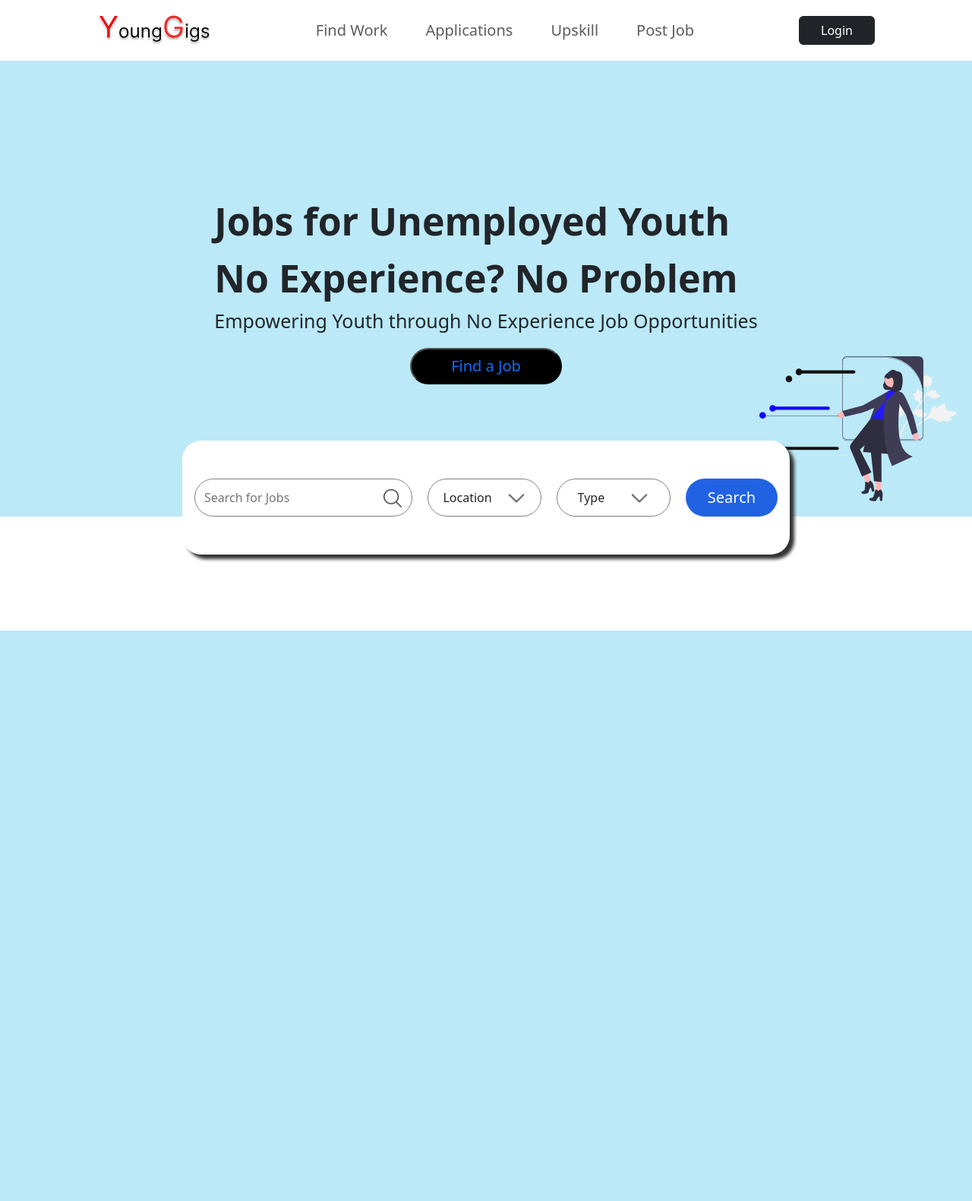
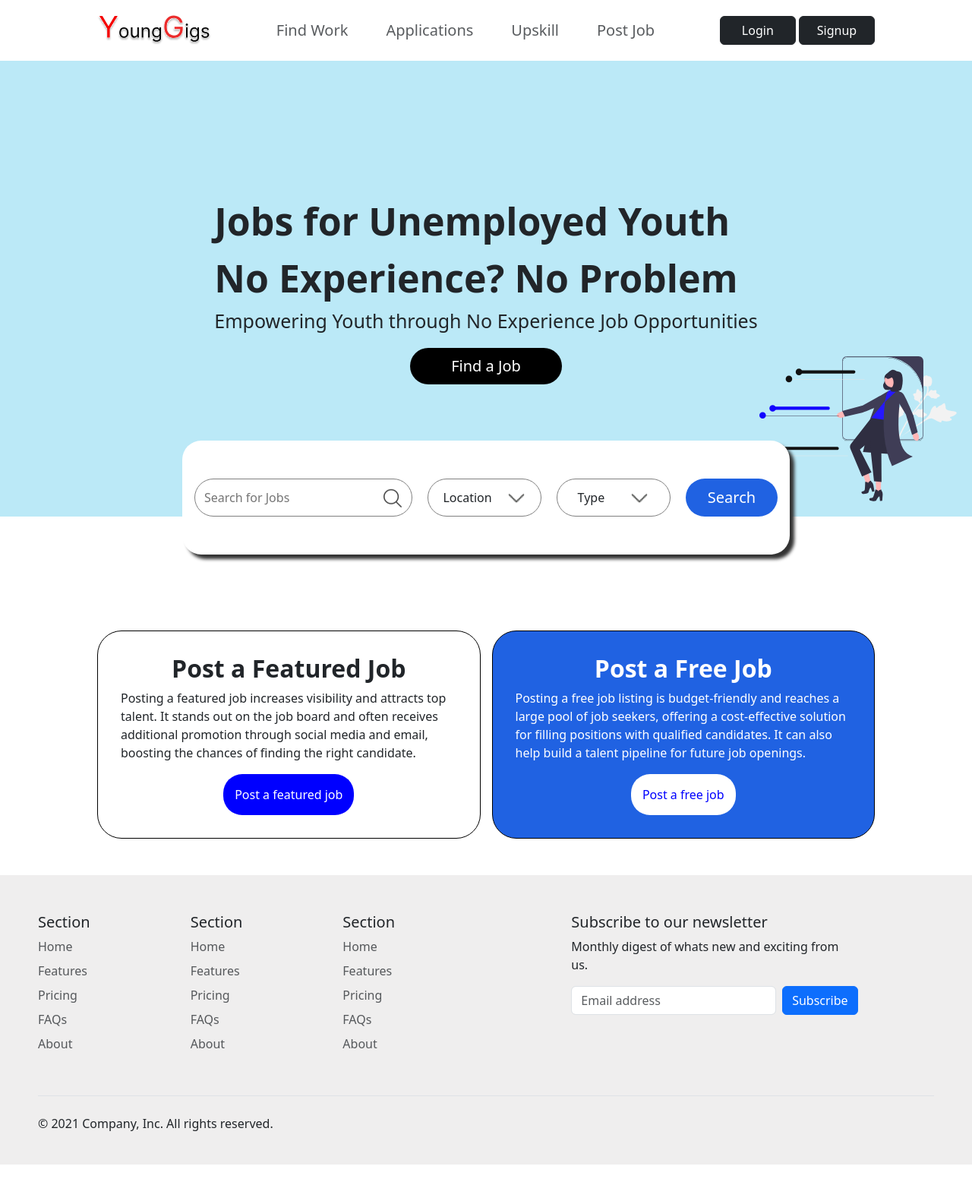
Before and after one commit to MinavKaria/WPL_Project, a PHP site: page / in a window 1280 px wide. Shown: the whole page at 76% size. Before the commit the page ends 830 px from the top, so only its background shows below. Run offline with PHP 8.4, Linux system fonts and the light colour scheme.

Commit message:
Add changes

```diff
--- a/index.html
+++ b/index.html
@@ -13,18 +13,22 @@
     <div class="navbarBox">
         <div class="navbarContainer">
             <div>
-                <img src="assets/YoungGigs.svg" alt="" class="logo">
+                <a href="index.html"><img src="assets/YoungGigs.svg" alt="" class="logo"></a>
             </div>
             <ul class="navbarLinks list-unstyled">
-                <li><a href="" class="text-decoration-none text-body-secondary">Find Work</a></li>
+                <li><a href="jobpage.html" class="text-decoration-none text-body-secondary">Find Work</a></li>
                 <li><a href="" class="text-decoration-none text-body-secondary">Applications</a></li>
                 <li><a href="" class="text-decoration-none text-body-secondary">Upskill</a></li>
-                <li><a href="" class="text-decoration-none text-body-secondary">Post Job</a></li>
+                <li><a href="postJob.html" class="text-decoration-none text-body-secondary">Post Job</a></li>
             </ul>
 
-
+            <div>
             <div class="btn btn-dark">
-                Login
+              <a href="login.html" class="text-decoration-none text-white">Login</a>
+            </div>
+            <div class="btn btn-dark">
+              <a href="signup.html" class="text-decoration-none text-white">Signup</a>
+            </div>
             </div>
         </div>
     </div>
@@ -40,7 +44,7 @@
             <p class="heroLine">Empowering Youth through No Experience Job Opportunities</p>
 
             <div class="findContainer">
-            <button class="FindJobBtn"> <a href="jobpage.html" class="text-decoration-none "> Find a Job</a></button>
+           <a href="./jobpage.html" class="text-decoration-none text-white FindJobBtn"> Find a Job</a>
             </div>
         </div>
         </div>
@@ -77,6 +81,79 @@
             <img src="assets/loading.svg" alt="" class="unloading loader">
         </div>
     </div>
+    <div class="cards">
+        <div class="card1">
+            <h2><b>Post a Featured Job</b></h2>
+            <p>Posting a featured job increases visibility and attracts top talent. It stands out on the job board and often receives additional promotion through social media and email, boosting the chances of finding the right candidate.</p>
+            <button>Post a featured job</button>
+        </div>
+        <div class="card2">
+            <h2><b>Post a Free Job</b></h2>
+            <p>Posting a free job listing is budget-friendly and reaches a large pool of job seekers, offering a cost-effective solution for filling positions with qualified candidates. It can also help build a talent pipeline for future job openings.</p>
+            <button>Post a free job</button>
+        </div>
+    </div>
+
+    <div class=" my-5 bg-color">
+        <footer class="">
+          <div class="row">
+            <div class="col-2">
+              <h5>Section</h5>
+              <ul class="nav flex-column">
+                <li class="nav-item mb-2"><a href="#" class="nav-link p-0 text-muted">Home</a></li>
+                <li class="nav-item mb-2"><a href="#" class="nav-link p-0 text-muted">Features</a></li>
+                <li class="nav-item mb-2"><a href="#" class="nav-link p-0 text-muted">Pricing</a></li>
+                <li class="nav-item mb-2"><a href="#" class="nav-link p-0 text-muted">FAQs</a></li>
+                <li class="nav-item mb-2"><a href="#" class="nav-link p-0 text-muted">About</a></li>
+              </ul>
+            </div>
+
+            <div class="col-2">
+              <h5>Section</h5>
+              <ul class="nav flex-column">
+                <li class="nav-item mb-2"><a href="#" class="nav-link p-0 text-muted">Home</a></li>
+                <li class="nav-item mb-2"><a href="#" class="nav-link p-0 text-muted">Features</a></li>
+                <li class="nav-item mb-2"><a href="#" class="nav-link p-0 text-muted">Pricing</a></li>
+                <li class="nav-item mb-2"><a href="#" class="nav-link p-0 text-muted">FAQs</a></li>
+                <li class="nav-item mb-2"><a href="#" class="nav-link p-0 text-muted">About</a></li>
+              </ul>
+            </div>
+
+            <div class="col-2">
+              <h5>Section</h5>
+              <ul class="nav flex-column">
+                <li class="nav-item mb-2"><a href="#" class="nav-link p-0 text-muted">Home</a></li>
+                <li class="nav-item mb-2"><a href="#" class="nav-link p-0 text-muted">Features</a></li>
+                <li class="nav-item mb-2"><a href="#" class="nav-link p-0 text-muted">Pricing</a></li>
+                <li class="nav-item mb-2"><a href="#" class="nav-link p-0 text-muted">FAQs</a></li>
+                <li class="nav-item mb-2"><a href="#" class="nav-link p-0 text-muted">About</a></li>
+              </ul>
+            </div>
+
+            <div class="col-4 offset-1">
+              <form>
+                <h5>Subscribe to our newsletter</h5>
+                <p>Monthly digest of whats new and exciting from us.</p>
+                <div class="d-flex w-100 gap-2">
+                  <label for="newsletter1" class="visually-hidden">Email address</label>
+                  <input id="newsletter1" type="text" class="form-control" placeholder="Email address">
+                  <button class="btn btn-primary" type="button">Subscribe</button>
+                </div>
+              </form>
+            </div>
+          </div>
+
+          <div class="d-flex justify-content-between py-4 my-4 border-top mt-5">
+            <p>© 2021 Company, Inc. All rights reserved.</p>
+            <ul class="list-unstyled d-flex">
+              <li class="ms-3"><a class="link-dark" href="#"><svg class="bi" width="24" height="24"><use xlink:href="#twitter"></use></svg></a></li>
+              <li class="ms-3"><a class="link-dark" href="#"><svg class="bi" width="24" height="24"><use xlink:href="#instagram"></use></svg></a></li>
+              <li class="ms-3"><a class="link-dark" href="#"><svg class="bi" width="24" height="24"><use xlink:href="#facebook"></use></svg></a></li>
+            </ul>
+          </div>
+        </footer>
+      </div>
+
     <script src="index.js"></script>
 </body>
 </html>
--- a/index.js
+++ b/index.js
@@ -1,21 +1,22 @@
-function animateButton()
-{
-    const button=document.querySelector('.searchJobs');
-    const loading=document.querySelector('.loader');
-    // button.classList.add('animate');
+async function animateButton() {
+
+    // window.location.href = 'http://localhost/WPL%20%20Mini%20Project/WPL_Project/jobpage.html';
+    const button = document.querySelector('.searchJobs');
+    const loading = document.querySelector('.loader');
+
     button.classList.add('hidden');
     loading.classList.remove('unloading');
     loading.classList.add('loading');
-    setTimeout(() => {
+
+    await setTimeout(() => {
         loading.classList.remove('loading');
         loading.classList.add('unloading');
         button.classList.remove('hidden');
+        console.log("Redirecting to jobpage.html");
     }, 3000);
 
+    // Redirect after animation is complete
+   console.log("Redirecting to jobpage.html");
+
+
 }
-
-// function openTypeMenu()
-// {
-//     const dropdown1=document.querySelector('.searchType');
-//     button.classList.add('animate');
-// }
--- a/style.css
+++ b/style.css
@@ -102,6 +102,9 @@ body
     height: 3rem;
     border-radius: 25px;
     font-size: 20px;
+    display: flex;
+    justify-content: center;
+    align-items: center;
 }
 
 .findContainer
@@ -268,12 +271,87 @@ body
     display: none;
 }
 
+.cards
+{
+    display: flex;
+    justify-content: center;
+    width: 100%;
+    padding-right: 10%;
+    padding-left: 10%;
+    margin-right: auto;
+    margin-left: auto;
+    gap: 15px;
+}
+
+.card1
+{
+    border: 1px solid black;
+    width: 100%;
+    height: 100%;
+    border-radius: 2rem;
+    display: flex;
+    flex-direction: column;
+    align-items: center;
+    padding: 30px;
+    min-height: 250px;
+}
+
+.card1 > button
+{
+    background-color: blue;
+    border: 0px;
+    color: white;
+    padding: 15px;
+    border-radius:25px;
+}
+
+
+
+.card2
+{
+    border: 1px solid black;
+    width: 100%;
+    height: 100%;
+    border-radius: 2rem;
+    display: flex;
+    flex-direction: column;
+    align-items: center;
+    padding: 30px;
+    min-height: 250px;
+    background-color: #2062E2;
+    color: white;
+}
+
+.card2 > button
+{
+    background-color: white;
+    border: 0px;
+    color: blue;
+    padding: 15px;
+    border-radius:25px;
+}
+
+.bg-color
+{
+    background-color: rgba(106, 102, 102, 0.108);
+    width: 100%;
+    padding-left: 50px;
+    padding-right: 50px;
+    padding-top: 50px;
+    padding-bottom: 0;
+}
+
+
+
 @media screen and (max-width:900px) {
     .navbarLinks
     {
         display: none;
     }
-
+    .cards
+    {
+        flex-direction: column;
+    }
     .searchContainer2
     {
         width: 50%;
```
Also changed, not shown: jobpage.html (+8 -8 lines), jobposting.html (deleted, +0 -84 lines), login.html (+42 -14 lines), postJob.html (+153 -1 lines), signup.html (+14 -2 lines).
